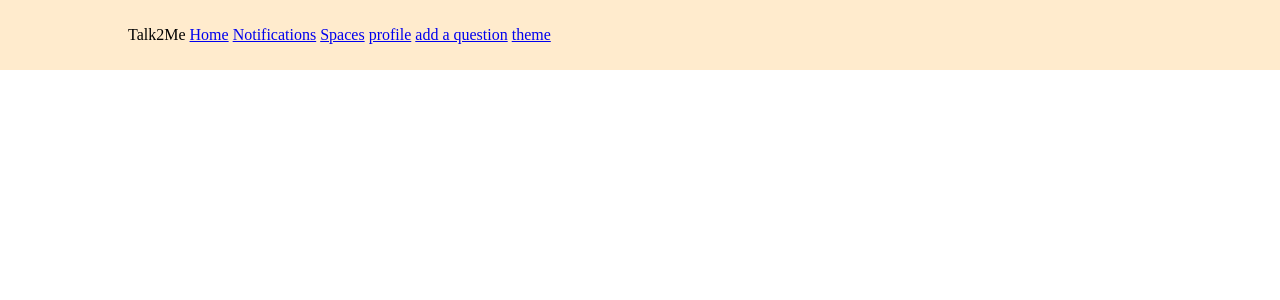
After one commit to smandalsid/Talk2Me, a Django app: page /user_index/ in a window 1280 px wide. The commit adds this page. Shown: the top 300 px of the page. Run offline with Django 3.2, Linux system fonts and the light colour scheme.

Commit message:
user index

```diff
--- /dev/null
+++ b/question/templates/user_base.html
@@ -0,0 +1,32 @@
+<!DOCTYPE html>
+{% load static %}
+<html lang="en">
+<head>
+    <meta charset="UTF-8">
+    <meta http-equiv="X-UA-Compatible" content="IE=edge">
+    <meta name="viewport" content="width=device-width, initial-scale=1.0">
+    <link rel="stylesheet" href="{% static '/css/base.css' %}">
+    <title>Talk2Me</title>
+</head>
+<body>
+    <nav>
+        <div class="left">
+            <div class="logo">
+                <span>Talk2Me</span>
+                <a href="{% url 'user_index' %}">Home</a>
+                <a href="#">Notifications</a>
+                <a href="#">Spaces</a>
+                <a href="#">profile</a>
+                <a href="#">add a question</a>
+                <a href="#">theme</a>
+            </div>
+        </div>
+        <!-- <div class="right">
+            <a href="#"><button>admin login</button></a>
+        </div> -->
+    </nav>
+
+    {% block content %}
+    {% endblock content %}
+</body>
+</html>
--- /dev/null
+++ b/question/templates/user_index.html
@@ -0,0 +1,3 @@
+{% extends 'user_base.html' %}
+{% block content %}
+{% endblock content %}
--- a/question/templates/user_login.html
+++ b/question/templates/user_login.html
@@ -4,7 +4,7 @@
 {% ifequal error "no" %}
 <script>
     alert('Logged in successfully')
-    window.location=("{% url 'index' %}");
+    window.location=("{% url 'user_index' %}");
 </script>
 {% endifequal %}
 
--- a/question/views.py
+++ b/question/views.py
@@ -44,3 +44,6 @@ def user_signup(request):
         except:
             error="yes"
     return render(request, 'user_signup.html',{'error':error})
+
+def user_index(request):
+    return render(request, 'user_index.html')
--- a/talk2me/urls.py
+++ b/talk2me/urls.py
@@ -24,4 +24,5 @@ urlpatterns = [
     path('user_login/', user_login ,name='user_login'),
     path('user_signup/', user_signup ,name='user_signup'),
     path('signout/', signout ,name='signout'),
+    path('user_index/', user_index ,name='user_index'),
 ]
```
Also changed, not shown: db.sqlite3.
